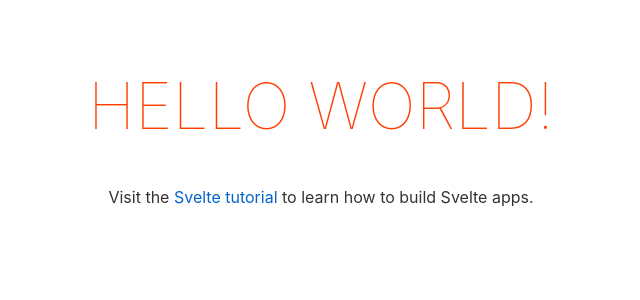
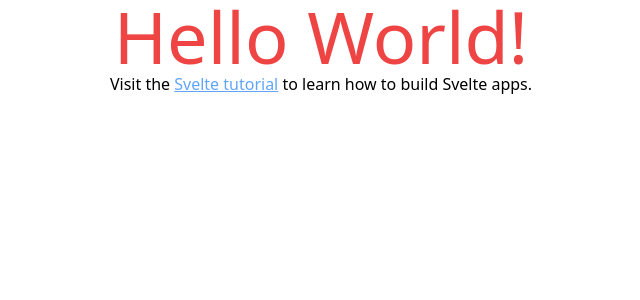
Before and after one commit to ayushAB/svelte-learning, a Svelte app: page / in a window 1280 px wide. Shown: the top 300 px of the page, without its empty margins (319-959 px from the left). Built offline with nearby package versions, Linux system fonts and the light colour scheme.

Commit message:
adding tailwind to svelte application

```diff
--- /dev/null
+++ b/postcss.config.js
@@ -0,0 +1,6 @@
+module.exports = {
+  plugins: {
+    tailwindcss: {},
+    autoprefixer: {},
+  },
+}
--- a/public/global.css
+++ /dev/null
@@ -1,63 +0,0 @@
-html, body {
-	position: relative;
-	width: 100%;
-	height: 100%;
-}
-
-body {
-	color: #333;
-	margin: 0;
-	padding: 8px;
-	box-sizing: border-box;
-	font-family: -apple-system, BlinkMacSystemFont, "Segoe UI", Roboto, Oxygen-Sans, Ubuntu, Cantarell, "Helvetica Neue", sans-serif;
-}
-
-a {
-	color: rgb(0,100,200);
-	text-decoration: none;
-}
-
-a:hover {
-	text-decoration: underline;
-}
-
-a:visited {
-	color: rgb(0,80,160);
-}
-
-label {
-	display: block;
-}
-
-input, button, select, textarea {
-	font-family: inherit;
-	font-size: inherit;
-	-webkit-padding: 0.4em 0;
-	padding: 0.4em;
-	margin: 0 0 0.5em 0;
-	box-sizing: border-box;
-	border: 1px solid #ccc;
-	border-radius: 2px;
-}
-
-input:disabled {
-	color: #ccc;
-}
-
-button {
-	color: #333;
-	background-color: #f4f4f4;
-	outline: none;
-}
-
-button:disabled {
-	color: #999;
-}
-
-button:not(:disabled):active {
-	background-color: #ddd;
-}
-
-button:focus {
-	border-color: #666;
-}
--- a/public/index.html
+++ b/public/index.html
@@ -7,7 +7,6 @@
 	<title>Svelte app</title>
 
 	<link rel='icon' type='image/png' href='/favicon.png'>
-	<link rel='stylesheet' href='/global.css'>
 	<link rel='stylesheet' href='/build/bundle.css'>
 
 	<script defer src='/build/bundle.js'></script>
--- a/rollup.config.js
+++ b/rollup.config.js
@@ -4,6 +4,7 @@ import resolve from '@rollup/plugin-node-resolve';
 import livereload from 'rollup-plugin-livereload';
 import { terser } from 'rollup-plugin-terser';
 import css from 'rollup-plugin-css-only';
+import sveltePreprocess from "svelte-preprocess";
 
 const production = !process.env.ROLLUP_WATCH;
 
@@ -41,7 +42,11 @@ export default {
 			compilerOptions: {
 				// enable run-time checks when not in production
 				dev: !production
-			}
+			},
+			preprocess: sveltePreprocess({
+				sourceMap: !production,
+				postcss: true,
+			  }),
 		}),
 		// we'll extract any component CSS out into
 		// a separate file - better for performance
--- a/src/App.svelte
+++ b/src/App.svelte
@@ -2,29 +2,13 @@
 	export let name;
 </script>
 
-<main>
-	<h1>Hello {name}!</h1>
-	<p>Visit the <a href="https://svelte.dev/tutorial">Svelte tutorial</a> to learn how to build Svelte apps.</p>
+<main class="h-full flex flex-col justify-center w-full items-center">
+	<h1 class="text-7xl text-red-500 capitalize">Hello {name}!</h1>
+	<p>Visit the <a class="underline text-blue-400" href="https://svelte.dev/tutorial">Svelte tutorial</a> to learn how to build Svelte apps.</p>
 </main>
 
-<style>
-	main {
-		text-align: center;
-		padding: 1em;
-		max-width: 240px;
-		margin: 0 auto;
-	}
-
-	h1 {
-		color: #ff3e00;
-		text-transform: uppercase;
-		font-size: 4em;
-		font-weight: 100;
-	}
-
-	@media (min-width: 640px) {
-		main {
-			max-width: none;
-		}
-	}
+<style global>
+ @tailwind base;
+  @tailwind components;
+  @tailwind utilities;
 </style>
--- /dev/null
+++ b/tailwind.config.js
@@ -0,0 +1,21 @@
+// tailwind.config.js
+module.exports = {
+  purge: {
+    enabled: !process.env.ROLLUP_WATCH,
+    content: ['./public/index.html', './src/**/*.svelte'],
+    options: {
+      defaultExtractor: content => [
+        ...(content.match(/[^<>"'`\s]*[^<>"'`\s:]/g) || []),
+        ...(content.match(/(?<=class:)[^=>\/\s]*/g) || []),
+      ],
+    },
+  },
+  darkMode: false, // or 'media' or 'class'
+  theme: {
+    extend: {},
+  },
+  variants: {
+    extend: {},
+  },
+  plugins: [],
+}
```
Also changed, not shown: package.json (+6 -1 lines), 2 other files (tests, documents, lock files or other folders).
